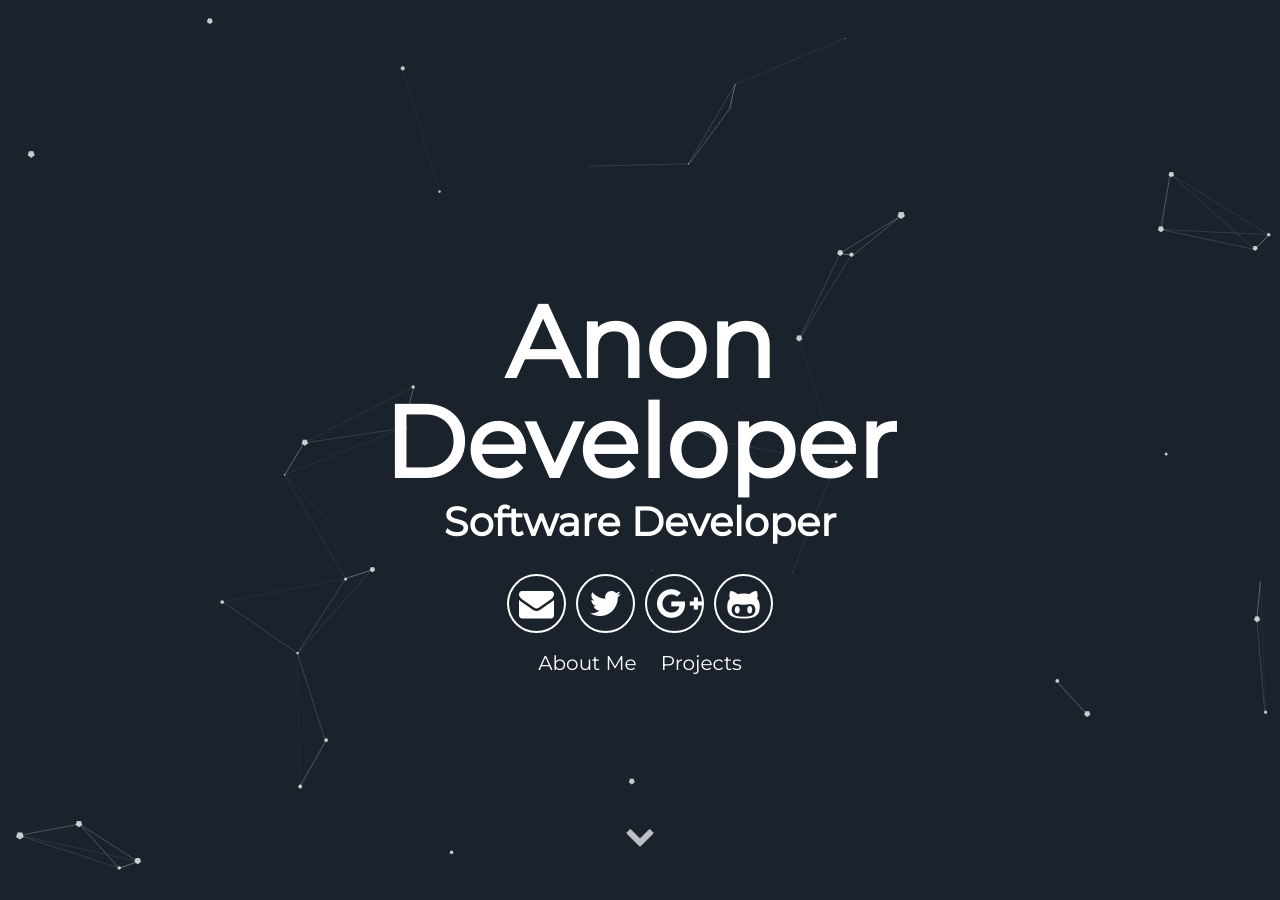
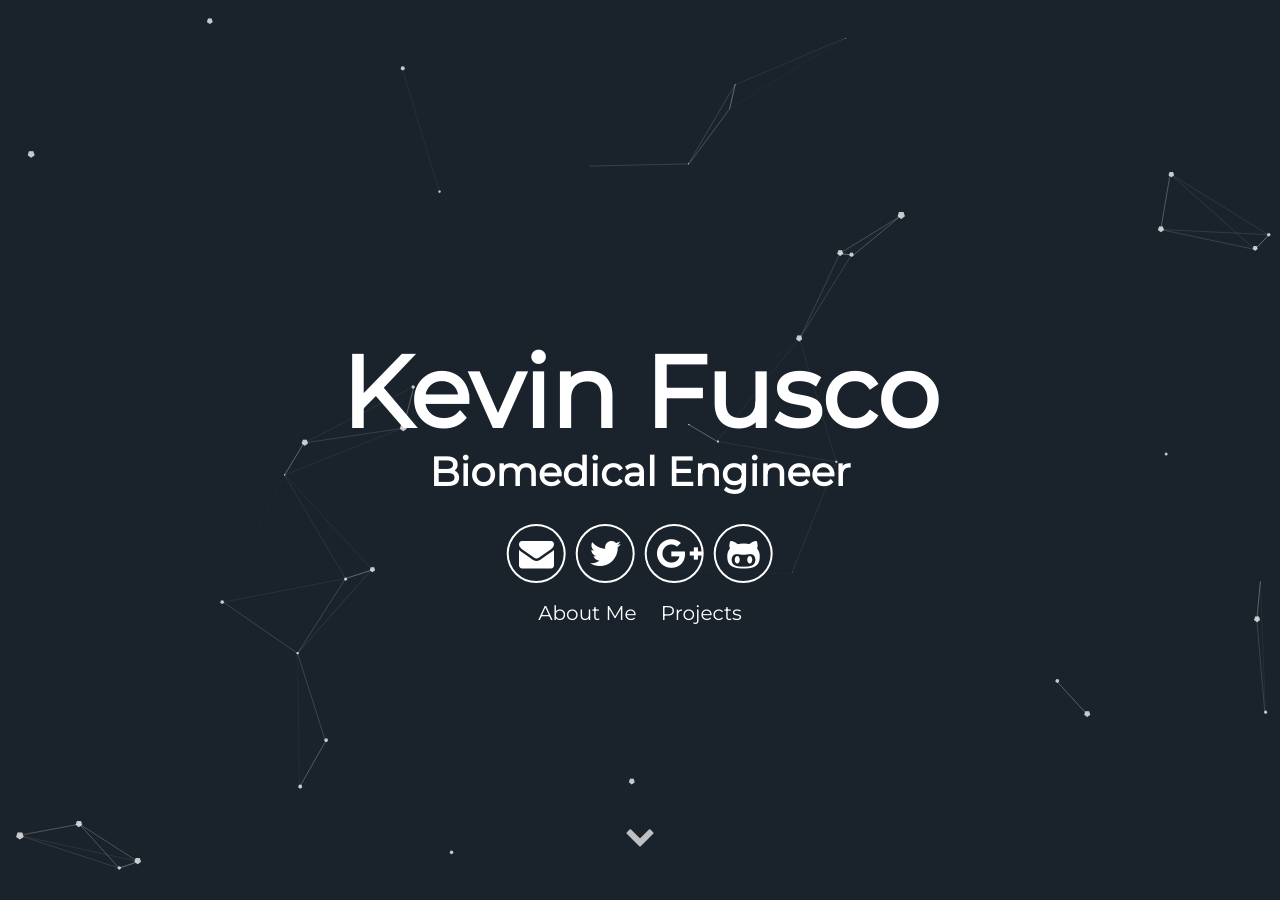
Before and after one commit to kcfusco/kcfusco.github.io, a Jekyll site: the page built from index.html, in a window 1280 px wide and 900 px high. Built offline with Jekyll 4.4.1, drawn with Linux system fonts in a browser that asks for light colours; some of the changed text lies outside the part shown.

Commit message:
Update _config.yml

```diff
--- a/_config.yml
+++ b/_config.yml
@@ -1,16 +1,16 @@
 # Site settings
-title: A blog about lorem ipsum dolor sit amet
+title: Kevin Fusco
 description: A blog about lorem ipsum dolor sit amet
 # baseurl: "/particle" # the subpath of your site, e.g. /blog
 # url: "localhost:3000" # the base hostname & protocol for your site e.g. http://willianjusten.com.br
 
 # User settings
-username: Anon Developer
+username: Kevin Fusco
 user_description: Bicycle rights irony actually neutra typewriter lyft. Man bun taxidermy put a bird on it, umami yr ramps pop-up ugh bushwick chia lo-fi. Occupy bitters pour-over snackwave you probably haven't heard of them small batch. Cornhole mustache man bun letterpress echo park VHS.
-user_title: Software Developer
-email: anon@anon.com
+user_title: Biomedical Engineer
+email: dev.kevin.f@gmail.com
 twitter_username: lorem_ipsum
-github_username:  lorem_ipsum
+github_username:  nivex28
 gplus_username:  lorem_ipsum
 
 # Google-analytics
```
